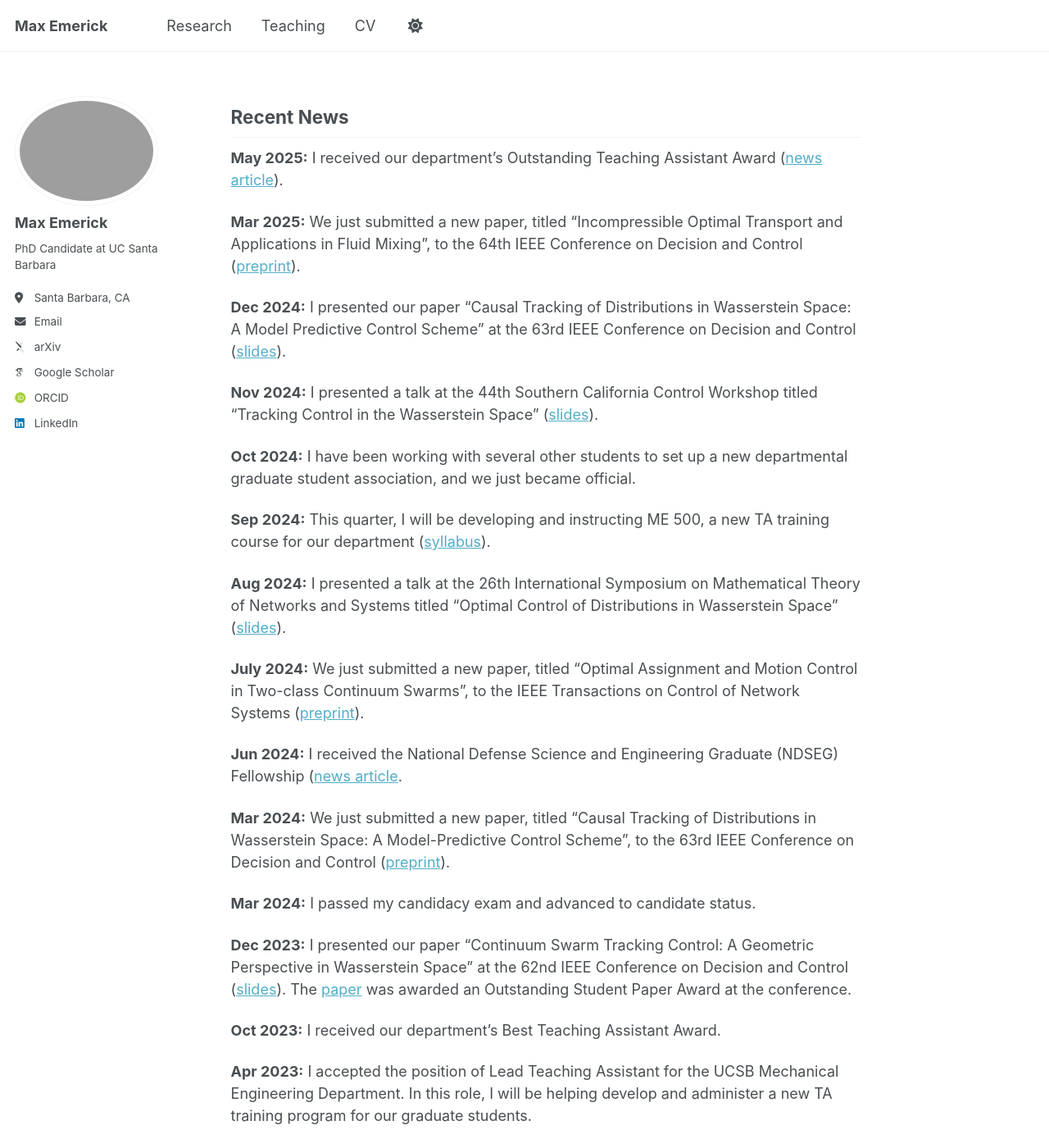
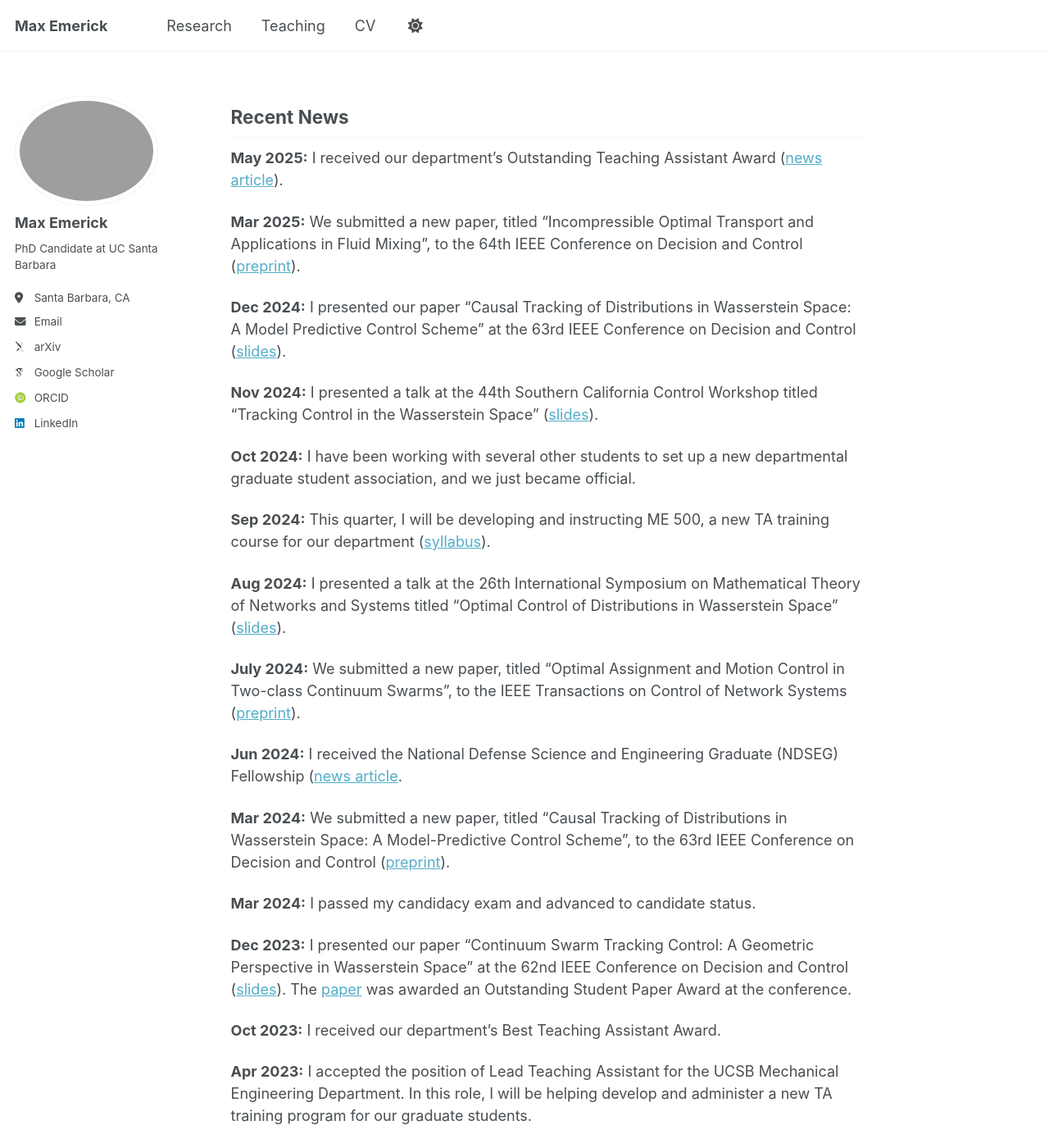
Before and after one commit to maxemerick/maxemerick.github.io, a Jekyll site: the page built from _pages/about.md, in a window 1280 px wide and 1400 px high, scrolled down 564 px. Shown: the whole window at 82% size. Built offline with Jekyll 4.4.1, drawn with Linux system fonts in a browser that asks for light colours; some web fonts are replaced.

Commit message:
Update about.md

```diff
--- a/_pages/about.md
+++ b/_pages/about.md
@@ -22,7 +22,7 @@ Recent News
 ----------
 **May 2025:** I received our department's Outstanding Teaching Assistant Award ([news article](https://engineering.ucsb.edu/news/class-2025-selects-teaching-assistants-year)).
 
-**Mar 2025:** We just submitted a new paper, titled "Incompressible Optimal Transport and Applications in Fluid Mixing", to the 64th IEEE Conference on Decision and Control ([preprint](https://arxiv.org/abs/2504.01109)).
+**Mar 2025:** We submitted a new paper, titled "Incompressible Optimal Transport and Applications in Fluid Mixing", to the 64th IEEE Conference on Decision and Control ([preprint](https://arxiv.org/abs/2504.01109)).
 
 **Dec 2024:** I presented our paper "Causal Tracking of Distributions in Wasserstein Space: A Model Predictive Control Scheme" at the 63rd IEEE Conference on Decision and Control ([slides](../files/CDC_24_slides.pdf)).
 
@@ -34,11 +34,11 @@ Recent News
 
 **Aug 2024:** I presented a talk at the 26th International Symposium on Mathematical Theory of Networks and Systems titled "Optimal Control of Distributions in Wasserstein Space" ([slides](../files/MTNS_slides.pdf)).
 
-**July 2024:** We just submitted a new paper, titled "Optimal Assignment and Motion Control in Two-class Continuum Swarms", to the IEEE Transactions on Control of Network Systems ([preprint](https://arxiv.org/abs/2407.18159)).
+**July 2024:** We submitted a new paper, titled "Optimal Assignment and Motion Control in Two-class Continuum Swarms", to the IEEE Transactions on Control of Network Systems ([preprint](https://arxiv.org/abs/2407.18159)).
 
 **Jun 2024:** I received the National Defense Science and Engineering Graduate (NDSEG) Fellowship ([news article](https://engineering.ucsb.edu/news/four-coe-graduate-students-win-prestigious-national-defense-fellowships).
 
-**Mar 2024:** We just submitted a new paper, titled "Causal Tracking of Distributions in Wasserstein Space: A Model-Predictive Control Scheme", to the 63rd IEEE Conference on Decision and Control ([preprint](https://arxiv.org/abs/2403.15702)).
+**Mar 2024:** We submitted a new paper, titled "Causal Tracking of Distributions in Wasserstein Space: A Model-Predictive Control Scheme", to the 63rd IEEE Conference on Decision and Control ([preprint](https://arxiv.org/abs/2403.15702)).
 
 **Mar 2024:** I passed my candidacy exam and advanced to candidate status.
 
```
